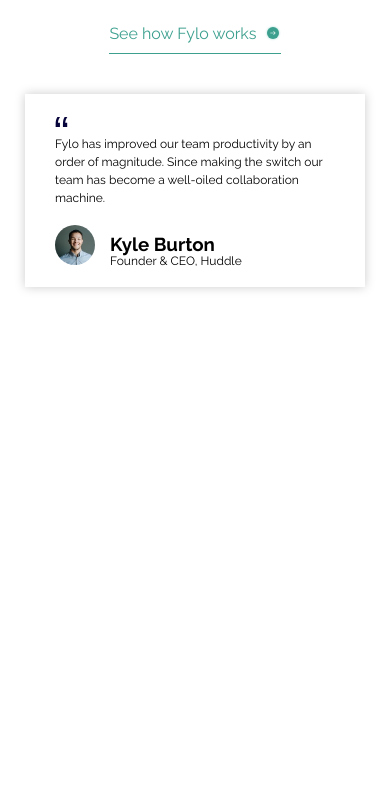
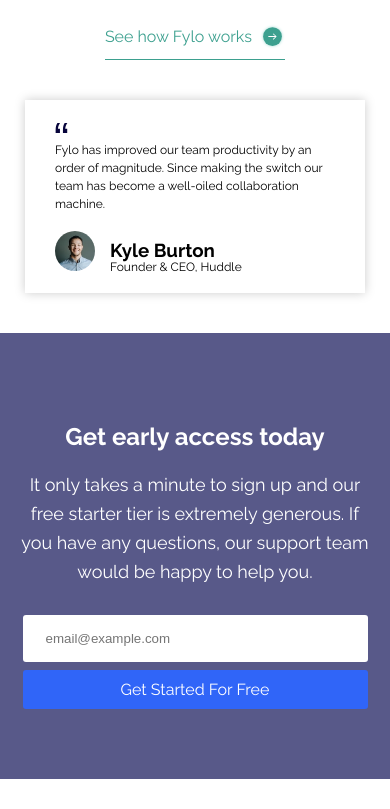
Before and after one commit to HelalAbood/123123, a plain HTML site: page index.html in a window 390 px wide. Shown: the part 1399-2208 px from the top of the page. Before the commit the page ends 1756 px from the top, so only its background shows below. Drawn offline with Linux system fonts and the light colour scheme.

Commit message:
A new edit

```diff
--- a/css/master.css
+++ b/css/master.css
@@ -200,6 +200,7 @@ main .container.botter span {
 }
 main .container.botter span img {
     margin-left: 8px;
+    width: 25px;
 }
 main .container.botter span:hover {
     color: #35cbb2;
@@ -249,3 +250,77 @@ main .container.botter .text .humen .profile-info {
 main .container.botter .text .humen .profile-info h3 {
     margin-bottom: -15px;
 }
+main section {
+    background-color: var(--Desaturated-Blue);
+    color: white;
+    padding-top: calc(var(--mainpad) + 40px);
+    padding-bottom: calc(var(--mainpad) + 40px);
+}
+main section .container {
+    display: flex;
+    align-items: center;
+    justify-content: space-between;
+}
+@media (max-width: 676px) {
+    main section .container {
+        flex-direction: column;
+        text-align: center;
+    }
+}
+main section .left p {
+    max-width: 565px;
+}
+@media (max-width: 676px) {
+    main section .left p {
+        font-size: 18px;
+        line-height: 1.6;
+    }
+}
+main section form {
+    flex: 1;
+    display: flex;
+    flex-direction: column;
+    max-width: 550px;
+}
+@media (max-width: 676px) {
+    main section form {
+        margin-top: 10px;
+        min-width: 345px;
+        max-width: 346px;
+    }
+}
+
+main section form input {
+    flex: 1;
+    padding: 15px;
+    border-radius: 3px;
+    outline: none;
+    border: 1px solid transparent;
+}
+main section form input::placeholder {
+    padding-left: 7px;
+}
+main section form input:focus {
+    border: 2px solid rgba(255, 0, 0, 0.392);
+    outline: none;
+}
+main section form input:focus::placeholder {
+    color: rgba(255, 0, 0, 0.392);
+    opacity: 0.7;
+}
+main section form a {
+    background-color: var(--Bright-Blue);
+    padding: 10px 20px;
+    color: white;
+    font-weight: 400;
+    border-radius: 3px;
+    width: 30%;
+    text-align: center;
+    margin-top: 8px;
+}
+@media (max-width: 676px) {
+    main section form a {
+        width: 100%;
+        padding: 10px 0px;
+    }
+}
--- a/index.html
+++ b/index.html
@@ -59,6 +59,19 @@
             </div>
             <img src="imgs/illustration-2.svg" alt="illustrationPic">
         </div>
+        <section>
+            <div class="container">
+                <div class="left">
+                    <h2>Get early access today</h2>
+                    <p>It only takes a minute to sign up and our free starter tier is extremely generous.
+                        If you have any questions, our support team would be happy to help you.</p>
+                </div>
+                <form action="">
+                    <input type="email" placeholder="email@example.com">
+                    <a href="https://github.com/HelalAbood/Fm-12-fylo-landing-page-master" target="_blank">Get Started For Free</a>
+                </form>
+            </div>
+        </section>
     </main>
 </body>
 </html>
```
